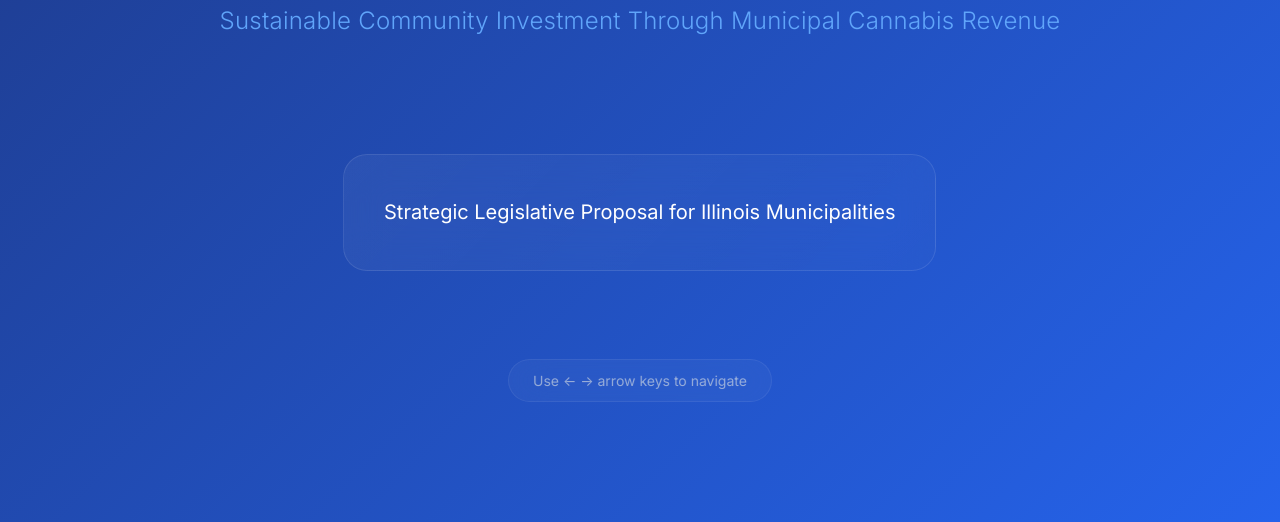
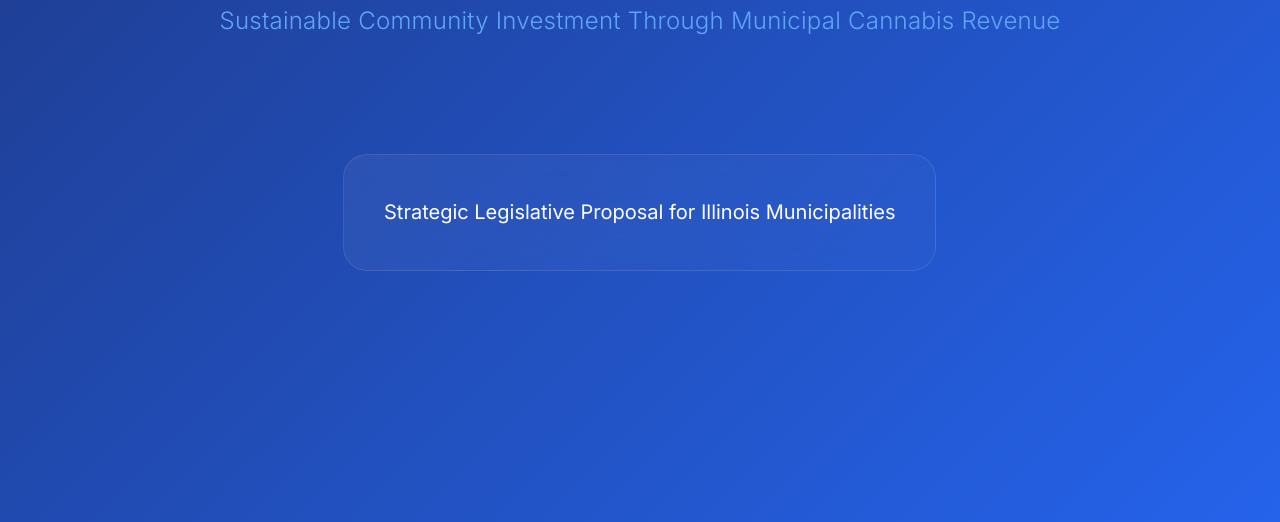
Before and after one commit to DevofEv/Illinois-Future-Fund, a plain HTML site: page index.html in a window 1280 px wide. Shown: the part 278-800 px from the top of the page. Drawn offline with Linux system fonts and the light colour scheme.

Commit message:
Update index.html

```diff
--- a/index.html
+++ b/index.html
@@ -733,11 +733,6 @@ table {
     <div class="loading-overlay" id="loadingOverlay">
         <div class="loader"></div>
     </div>
-
-
-    <!-- Keyboard Hint -->
-    <div class="keyboard-hint">
-        Use ← → arrow keys to navigate
     </div>
 
     <!-- Slide 1: Title -->
```
